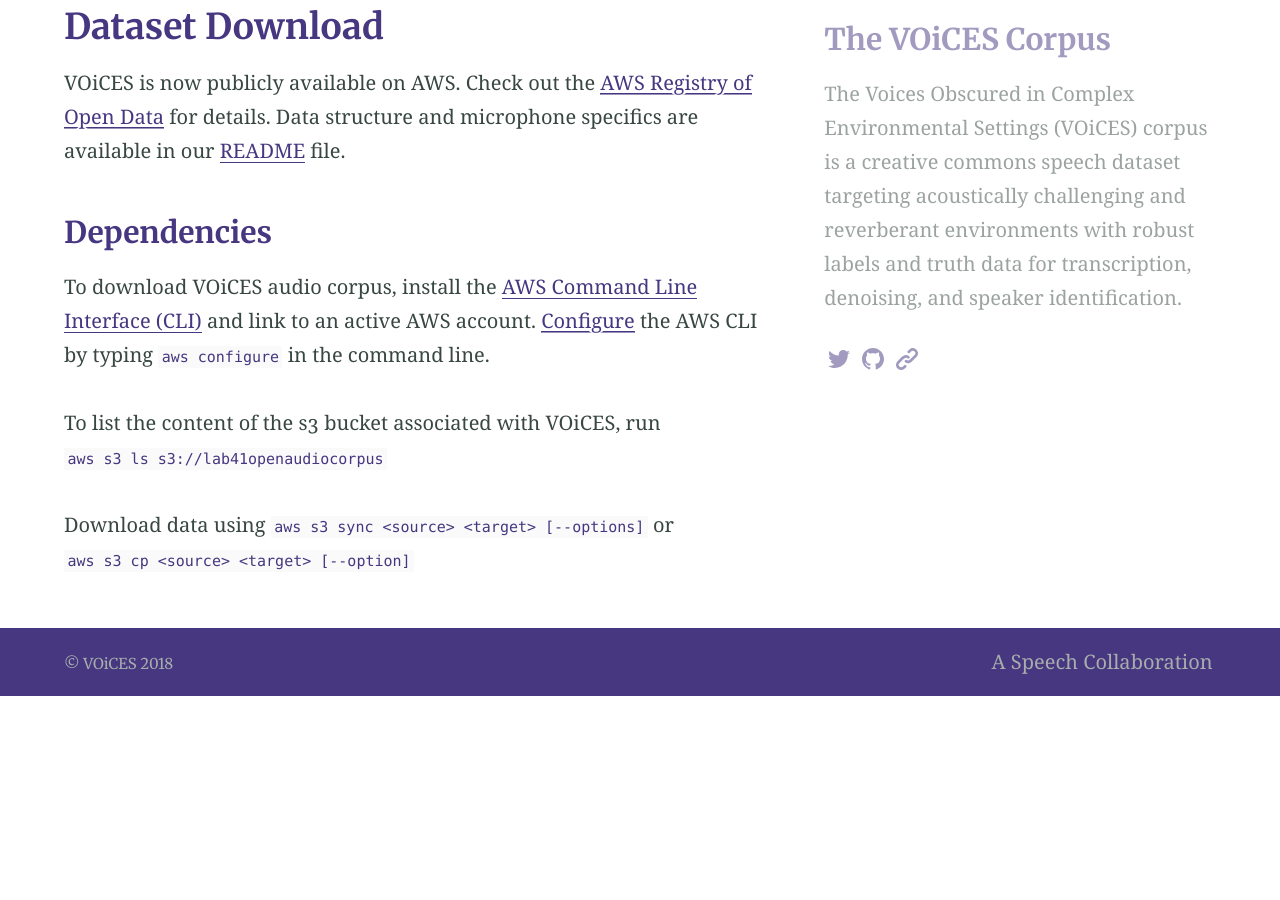
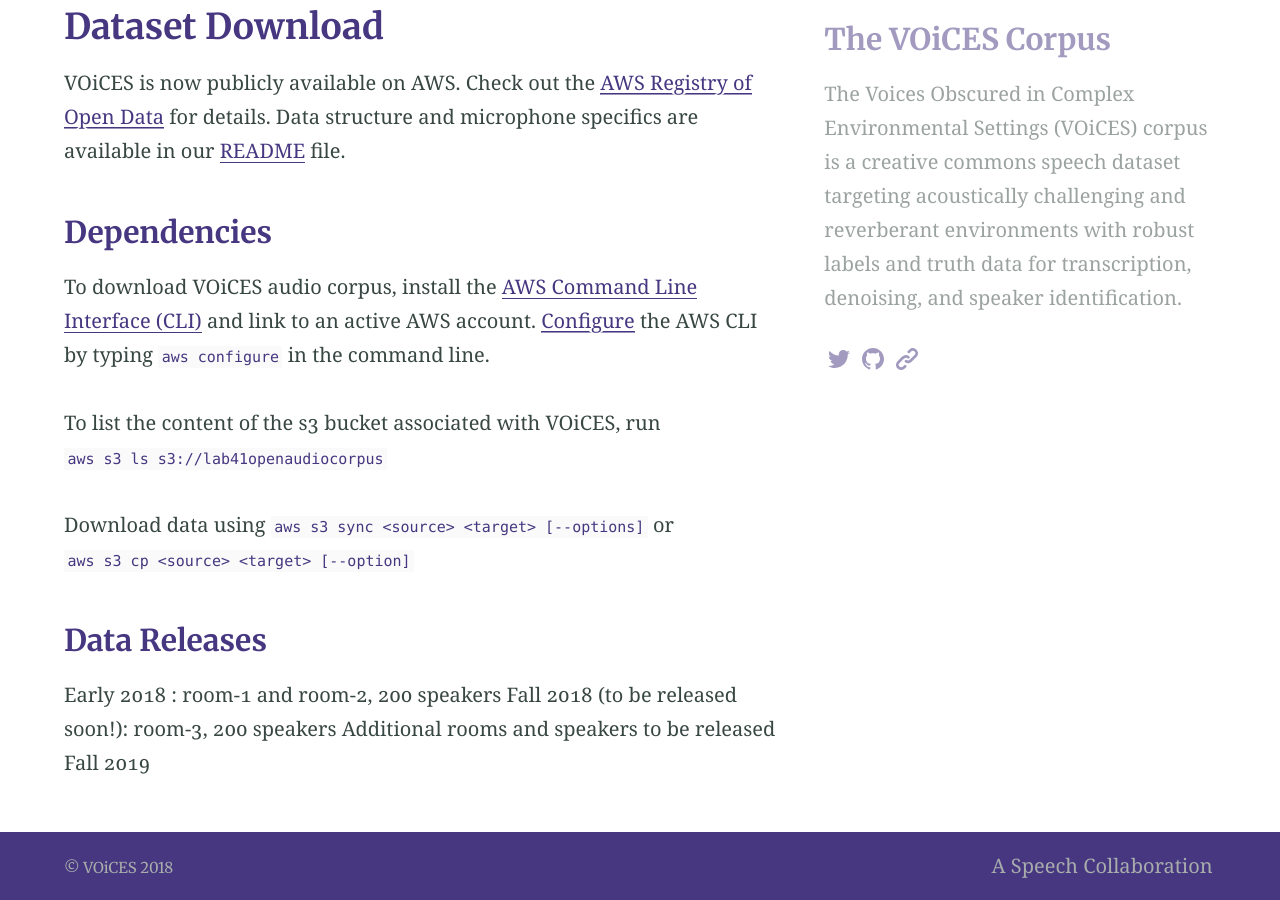
Before and after one commit to IQTLabs/voices, a Jekyll site: the page built from downloads.md, in a window 1280 px wide and 900 px high, scrolled down 462 px. Built offline with Jekyll 4.4.1, drawn with Linux system fonts in a browser that asks for light colours; our own code applies the rules of GitHub Pages for plain Markdown files; before the commit the page ends 1158 px from its top, so only the background shows below that.

Commit message:
added release notes

````diff
--- a/downloads.md
+++ b/downloads.md
@@ -26,3 +26,8 @@
 ```aws s3 sync <source> <target> [--options]```
 or
 ```aws s3 cp <source> <target> [--option]```
+
+### Data Releases
+Early 2018 : room-1 and room-2, 200 speakers
+Fall 2018 (to be released soon!): room-3, 200 speakers
+Additional rooms and speakers to be released Fall 2019
````
Also changed, not shown: rooms.md (+2 -2 lines).
